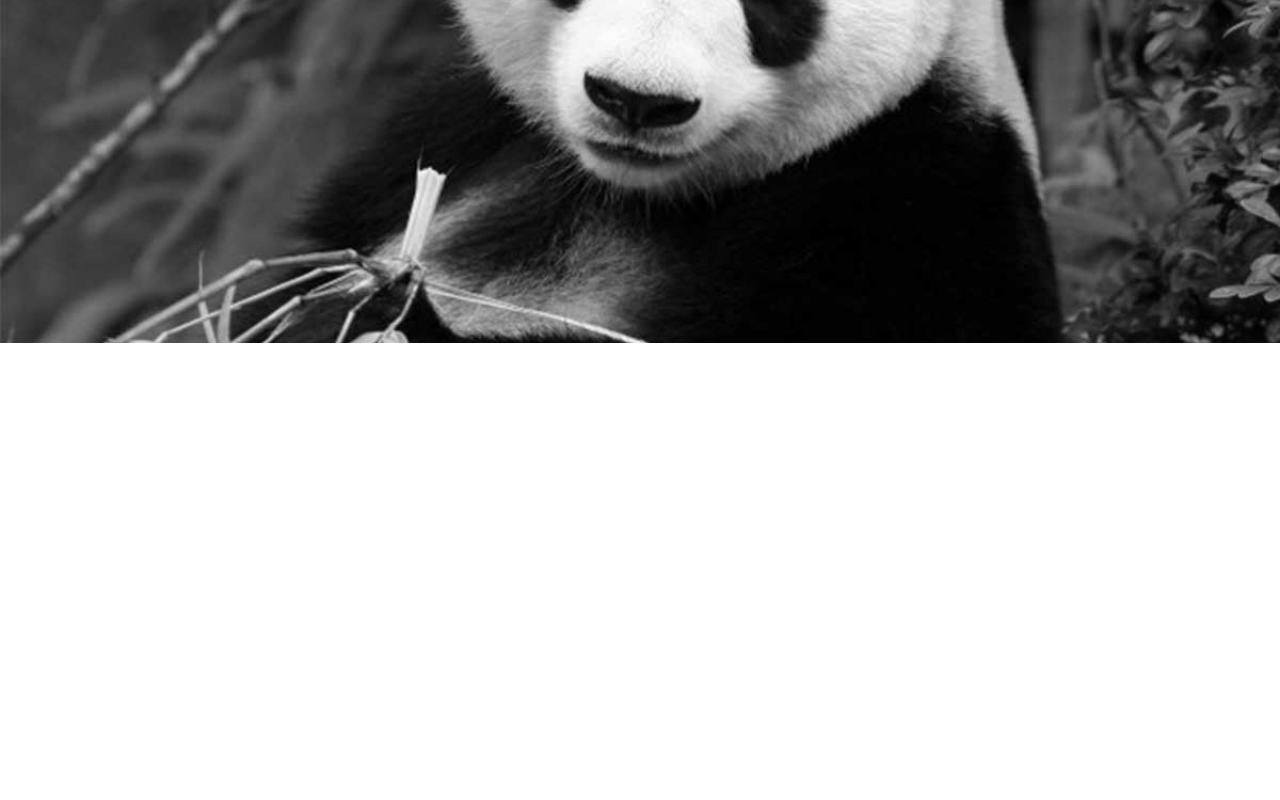
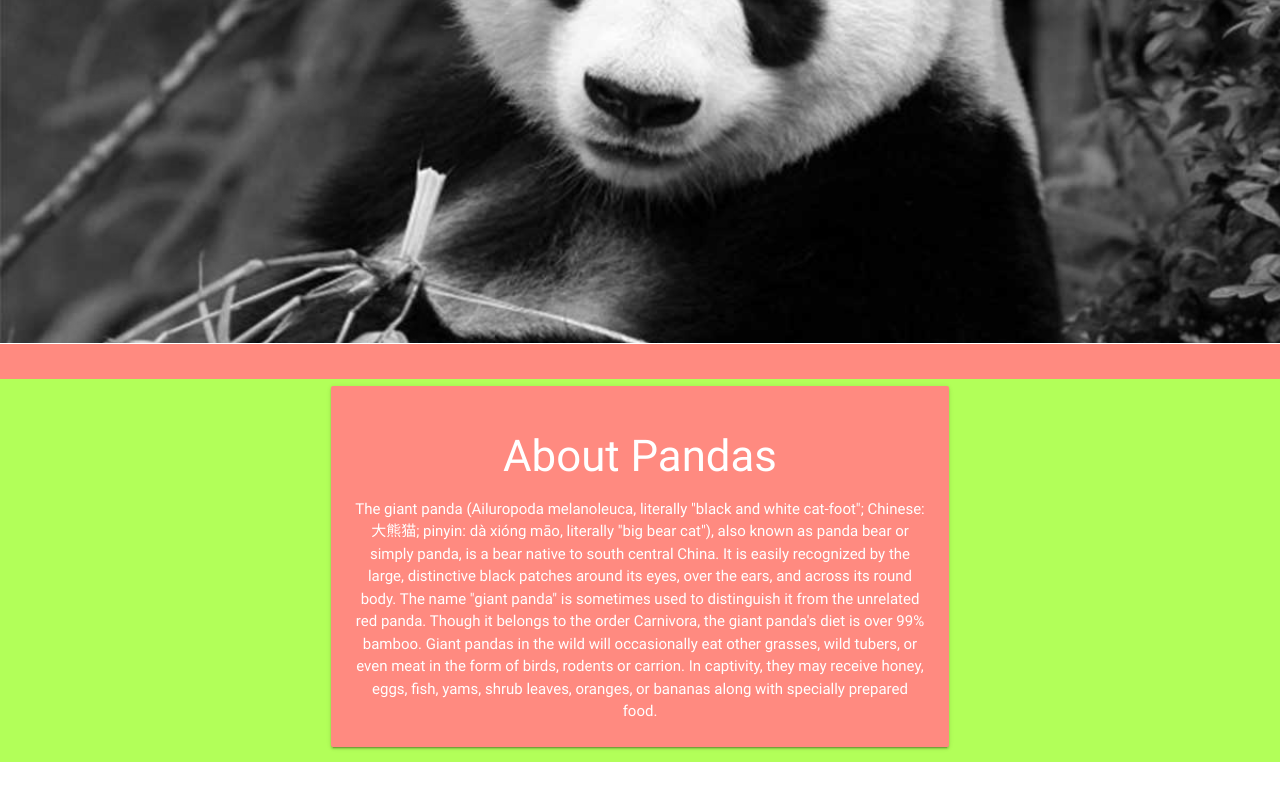
Before and after one commit to ValentinaGalleani/love-panda-materialize, a plain HTML site: page index.html in a window 1280 px wide. Shown: the part 560-1360 px from the top of the page. Before the commit the page ends 929 px from the top, so only its background shows below. Drawn offline with Linux system fonts and the light colour scheme.

Commit message:
actualizacion 2

```diff
--- a/css/style.css
+++ b/css/style.css
@@ -19,5 +19,23 @@ img{
 	height: auto;
 	-webkit-filter: grayscale(100%);
 	filter: grayscale(100%);
+}
+/*fin seccion 1*/
+/*inicio seccion 2*/
 
+.stroke-coral{
+	background-color: #ff8a80;
+	width: 100%;
+	height: 5em;
+	margin-top: -1.7em;
 }
+/*fin seccion 2*/
+.background-green{
+	background-color: #b2ff59;
+	width: 100%
+	height: auto;
+	margin-top: -4em;
+}
+.card-panel{
+	text-align: center;
+}
--- a/index.html
+++ b/index.html
@@ -22,9 +22,40 @@
 <div class="container-fluid">
 	<div class="row ">
 	<div class="col-12">
-		<img src="assets/img/uno.jpg" alt="">
+		<img class="img-responsive" src="assets/img/uno.jpg" alt="">
 	</div>
+	</div>
+</div>
+<!-- fin seccion 1 imagen panda -->
+<!-- seccion 2 trazo coral color -->
+<div class="container-fluid">
+	<div class="row">
+		<div class="col-12">
+			<div class="stroke-coral"></div>
+		</div>
+	</div>
+</div>
+<!-- fin seccion 2 -->
+<!-- seccion 3 -->
+<div class="container-fluid">
+	<div class="row">
+		<div class="col-12">
+			<div class="background-green">
+			<!-- cards materialize -->
+				<div class="row">
+      <div class="col m6 m5 offset-m3">
+        <div class="card-panel #ff8a80 red accent-1">
+						<span class="white-text">
+						<h3>About Pandas</h3>The giant panda (Ailuropoda melanoleuca, literally "black and white cat-foot"; Chinese: 大熊猫; pinyin: dà xióng māo, literally "big bear cat"), also known as panda bear or simply panda, is a bear native to south central China. It is easily recognized by the large, distinctive black patches around its eyes, over the ears, and across its round body. The name "giant panda" is sometimes used to distinguish it from the unrelated red panda. Though it belongs to the order Carnivora, the giant panda's diet is over 99% bamboo. Giant pandas in the wild will occasionally eat other grasses, wild tubers, or even meat in the form of birds, rodents or carrion. In captivity, they may receive honey, eggs, fish, yams, shrub leaves, oranges, or bananas along with specially prepared food.
+          </span>
+        </div>
+      </div>
+    </div>
 
+
+
+			</div>
+		</div>
 	</div>
 </div>
 
```
